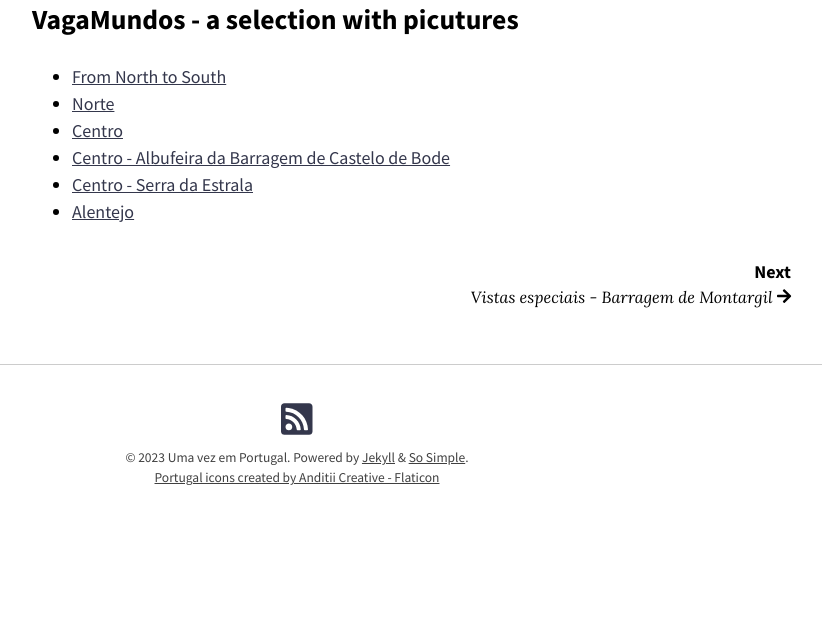
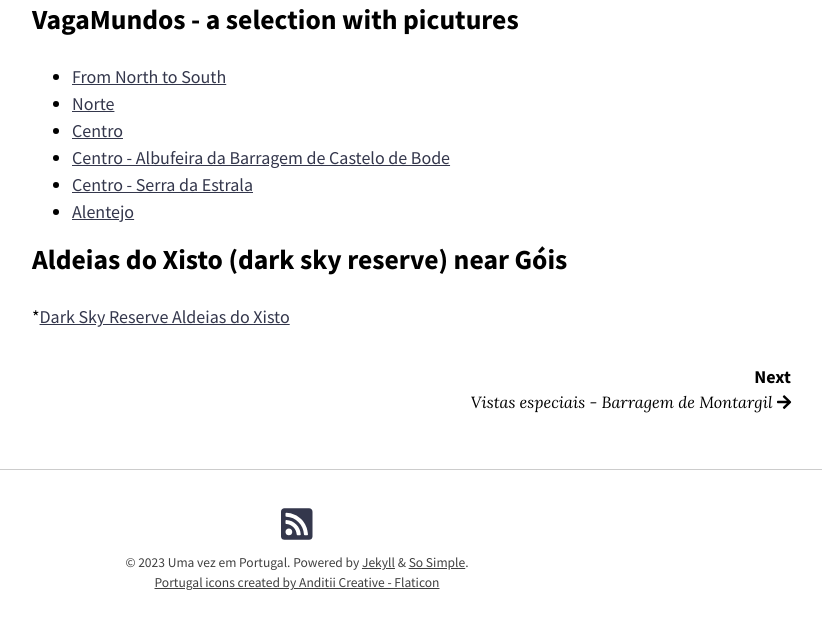
Before and after one commit to beccarei/uma-vez-em-portugal, a Jekyll site: the page built from _posts/2023-10-22-praias-fluviais-em-portugal.md, in a window 1280 px wide and 900 px high, scrolled down 1136 px, cut to the strip 234-863 px from the top of the window. Shown: the whole strip, without its empty margins (343-1165 px from the left). Built offline with Jekyll 4.4.1, drawn with Linux system fonts in a browser that asks for light colours; nearby versions of some CDN libraries; before the commit the page ends 1931 px from its top, so only the background shows below that.

Commit message:
added gois praias

```diff
--- a/_posts/2023-10-22-praias-fluviais-em-portugal.md
+++ b/_posts/2023-10-22-praias-fluviais-em-portugal.md
@@ -28,3 +28,7 @@ It starts with a collection of river bathing spots in Maps that I found during m
 * [Centro - Albufeira da Barragem de Castelo de Bode](https://www.vagamundos.pt/albufeira-castelo-de-bode-praias/)
 * [Centro - Serra da Estrala](https://www.vagamundos.pt/praias-fluviais-serra-da-estrela/)
 * [Alentejo](https://www.vagamundos.pt/melhores-praias-fluviais-alentejo/)
+
+## Aldeias do Xisto (dark sky reserve) near Góis
+
+*[Dark Sky Reserve Aldeias do Xisto](https://www.aldeiasdoxisto.pt/en/visit-enjoy/leisure-nature/river-beaches/)
```
